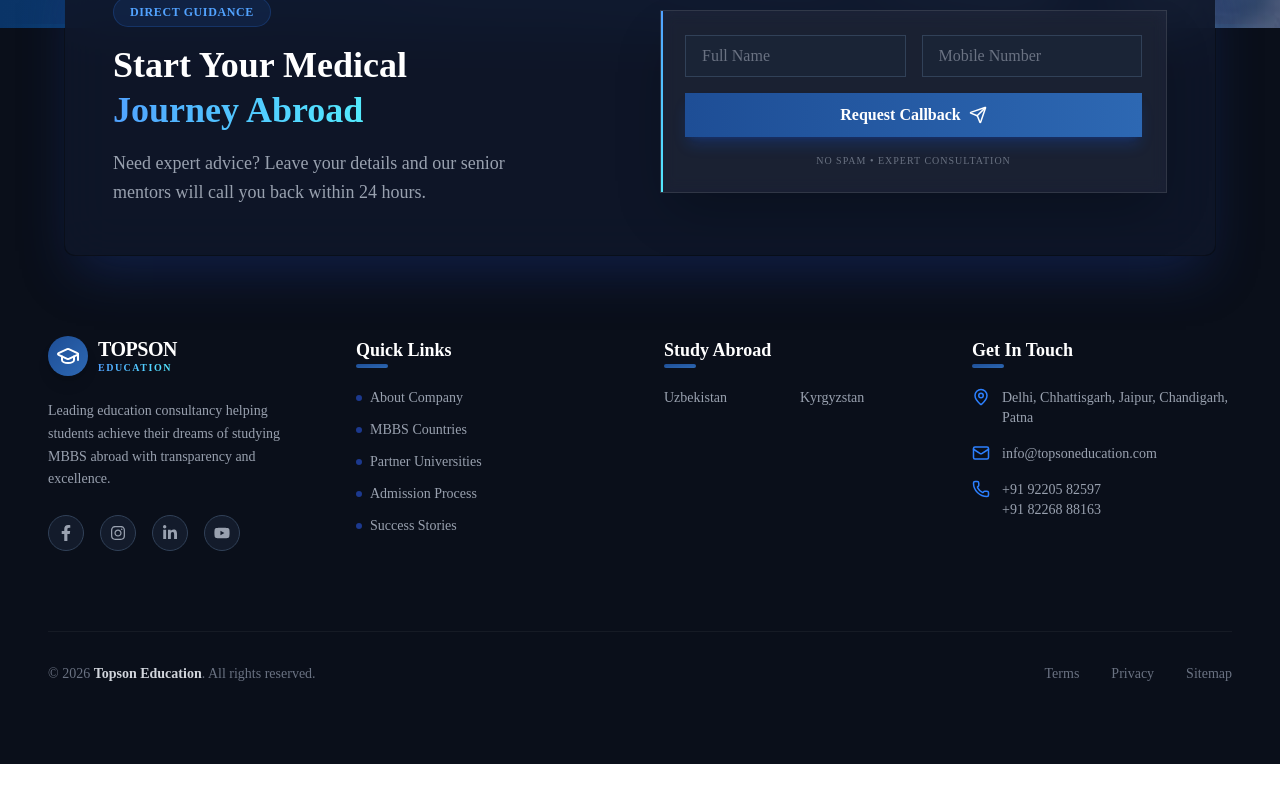
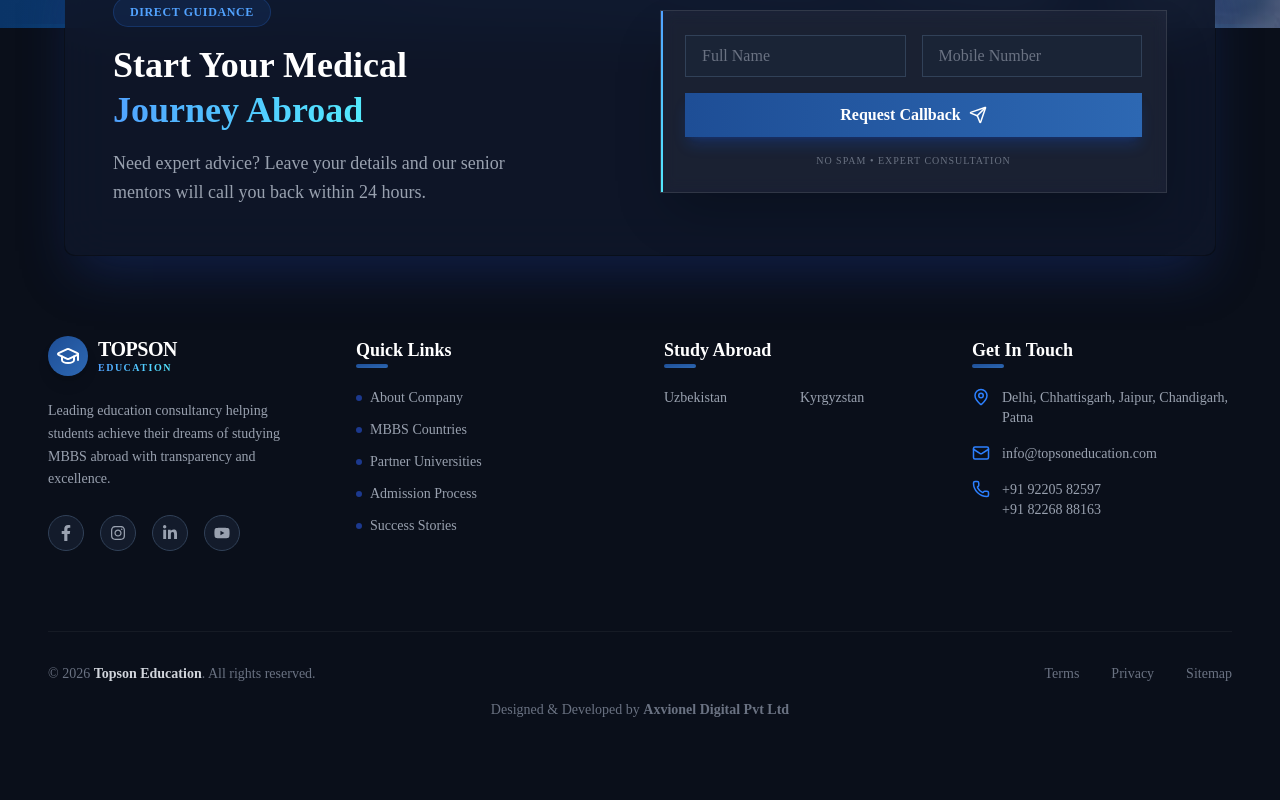
Before and after one commit to webworkcoder/education_client, a Next.js app: page / in a window 1280 px wide. Shown: the part 9205-10005 px from the top of the page. Before the commit the page ends 9969 px from the top, so only its background shows below. Built offline with nearby package versions, Linux system fonts and the light colour scheme; no server answers.

Commit message:
add company link in footer

```diff
--- a/src/layout/footer.tsx
+++ b/src/layout/footer.tsx
@@ -222,6 +222,18 @@ const Footer: React.FC = () => {
             ))}
           </div>
         </div>
+        <div className="text-center mt-4 text-gray-500  text-sm transition-colors">
+          Designed & Developed by{" "}
+          <span className=" font-semibold">
+            <Link
+              href="https://www.axvionel.com/"
+              target="_blank"
+              className="hover:underline hover:text-gray-300 transition-colors"
+            >
+              Axvionel Digital Pvt Ltd
+            </Link>
+          </span>
+        </div>
       </div>
     </footer>
   );
```
